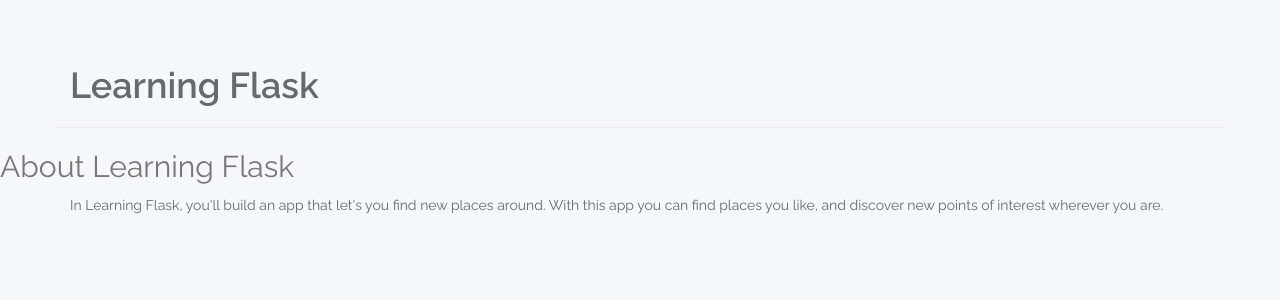
After one commit to olvrcrls/flask_tutorial, a Flask app: page /about in a window 1280 px wide. The commit adds this page. Shown: the top 300 px of the page. Run offline with Flask 2, Linux system fonts and the light colour scheme; some libraries are stand-ins or nearby versions.

Commit message:
added about page

```diff
--- /dev/null
+++ b/requirement.txt
@@ -0,0 +1,6 @@
+click==6.6
+Flask==0.11.1
+itsdangerous==0.24
+Jinja2==2.8
+MarkupSafe==0.23
+Werkzeug==0.11.11
--- a/routes.py
+++ b/routes.py
@@ -5,5 +5,9 @@ app = Flask(__name__)
 def index():
 	return render_template("index.html")
 
+@app.route("/about")
+def about():
+	return render_template("about.html")
+
 if __name__ == '__main__':
 	app.run(debug=True)
--- /dev/null
+++ b/templates/about.html
@@ -0,0 +1,14 @@
+{% extends "layout.html" %}
+
+{% block content %}
+<main>
+	<div class="text-muted">
+		<h2>About Learning Flask</h2>
+	</div>
+	<div class="container">
+		<p>
+			In Learning Flask, you'll build an app that let's you find new places around. With this app you can find places you like, and discover new points of interest wherever you are.
+		</p>
+	</div>
+</main>
+{% endblock %}
--- a/templates/index.html
+++ b/templates/index.html
@@ -5,7 +5,7 @@
 			<div class="row">
 				<h2>Discover places near you.</h2> &nbsp;
 				<a href="#" class="btn btn-primary">Sign Up</a>
-				<a href="#" class="btn btn-default">Learn More</a>
+				<a href="{{ url_for('about') }}" class="btn btn-default">Learn More</a>
 			</div>
 			<div class="row pull-right">
 				<img src="/static/images/device.png" alt="Device" class="img-responsive" />
```
Also changed, not shown: README.md, 1 other file.
